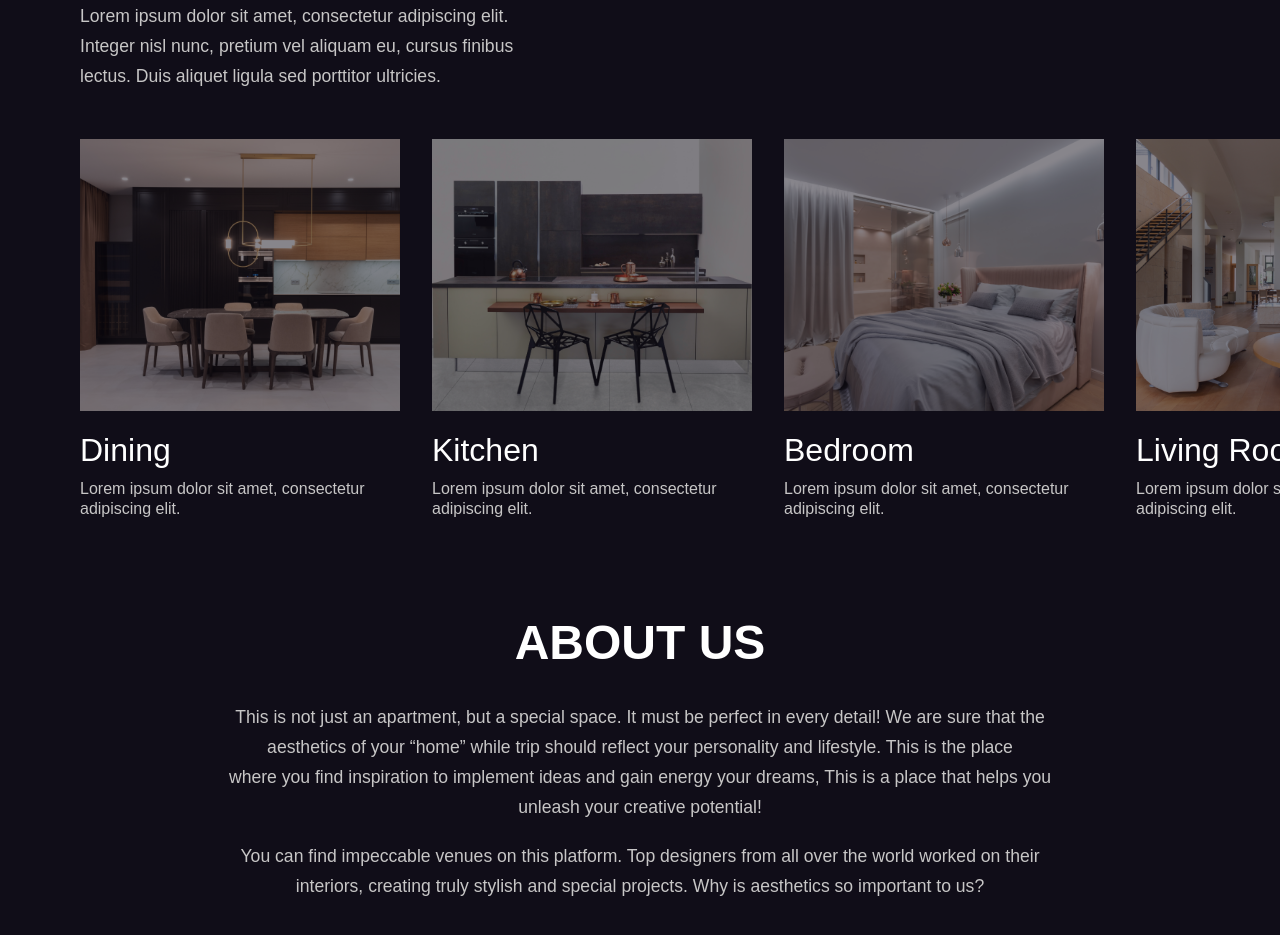
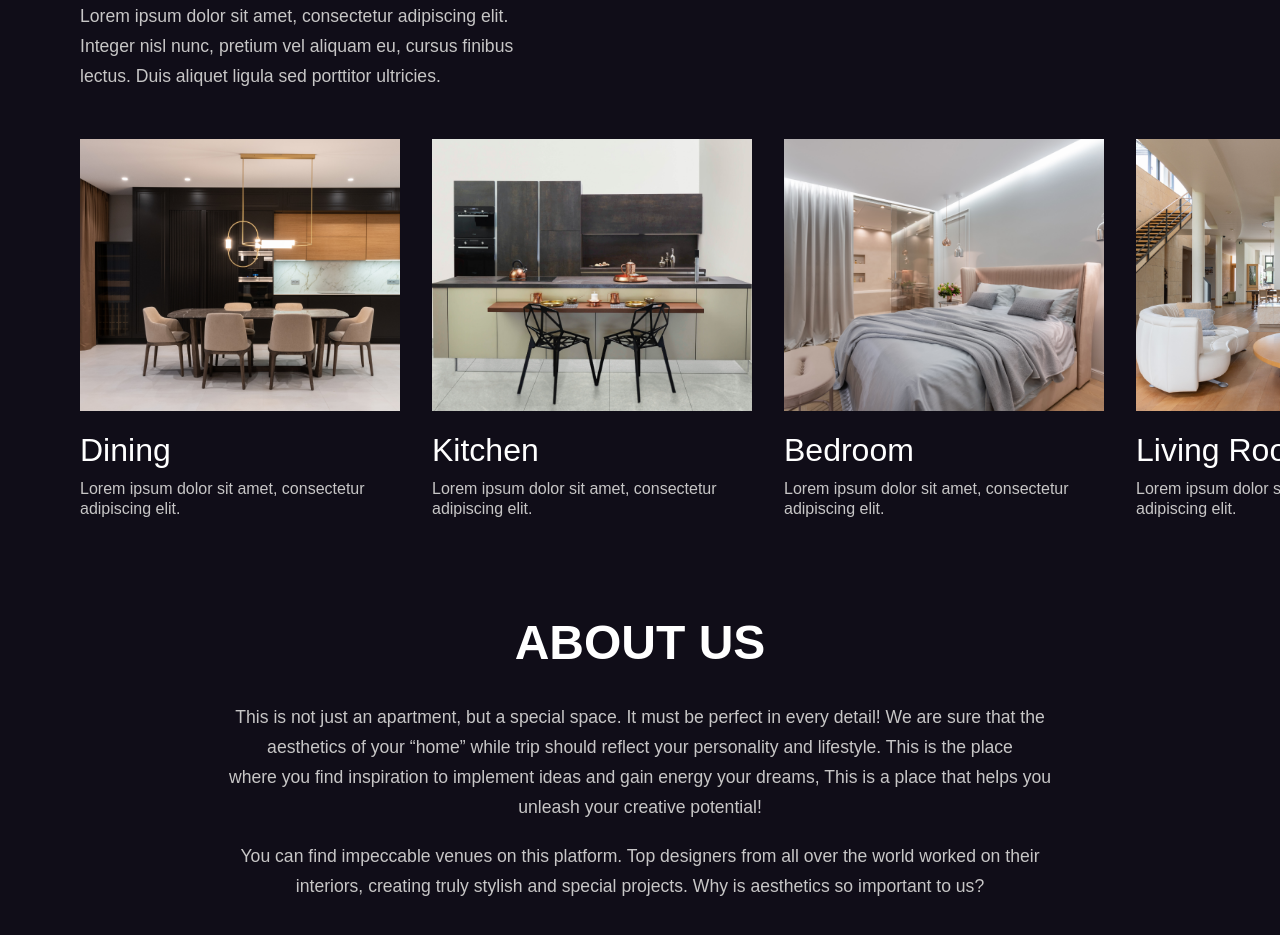
Before and after one commit to wizzy-design/luxehaven, a React (Vite) app: page / in a window 1280 px wide. Shown: the part 2520-3455 px from the top of the page. Built offline with nearby package versions, Linux system fonts and the light colour scheme; a web font is replaced by a local one.

Commit message:
Failed attempt to make Project section fade In

```diff
--- a/package.json
+++ b/package.json
@@ -10,10 +10,11 @@
     "preview": "vite preview"
   },
   "dependencies": {
-    "framer-motion": "^10.12.16",
+    "framer-motion": "^10.12.17",
     "i": "^0.3.7",
     "react": "^18.2.0",
     "react-dom": "^18.2.0",
+    "react-intersection-observer": "^9.5.1",
     "styled-components": "^6.0.0-rc.3"
   },
   "devDependencies": {
--- a/src/components/HomeComponents/ProImg.jsx
+++ b/src/components/HomeComponents/ProImg.jsx
@@ -1,34 +1,17 @@
 /* eslint-disable react/prop-types */
 import styled from "styled-components";
-import { useState, useEffect, useRef } from "react";
+import { motion } from "framer-motion";
 
 const ProImg = ({ img, title, body }) => {
-  const [isVisible, setIsVisible] = useState(false);
-  const imageRef = useRef(null);
-
-  useEffect(() => {
-    const handleScroll = () => {
-      const element = imageRef.current;
-      const elementRect = element.getBoundingClientRect();
-      const isInView =
-        elementRect.left < window.innerWidth && elementRect.right >= 0;
-
-      setIsVisible(isInView);
-    };
-
-    // handleScroll(); // Initial check on component mount
-
-    window.addEventListener("scroll", handleScroll);
-    return () => {
-      window.removeEventListener("scroll", handleScroll);
-    };
-  }, []);
-
   return (
-    <Parent isVisible={isVisible}>
-      <div className="image">
-        <img src={img} alt="Images" />
-      </div>
+    <Parent>
+      <motion.div
+        className="image"
+        whileHover={{ scale: 1.05 }}
+        whileTap={{ scale: 0.95 }}
+      >
+        <motion.img src={img} alt="Images" />
+      </motion.div>
       <div className="desc">
         <h2>{title}</h2>
         <p>{body}</p>
@@ -38,15 +21,13 @@ const ProImg = ({ img, title, body }) => {
 };
 
 // Styled Components
-const Parent = styled.div`
+const Parent = styled(motion.div)`
   .image {
     img {
       width: 20rem;
       height: 17rem;
       object-fit: cover;
     }
-    opacity: ${(props) => (props.isVisible ? 1 : 0.5)};
-    transition: opacity 0.5s ease;
   }
 
   .desc {
```
Also changed, not shown: src/components/HomeComponents/Projects.jsx (+0 -19 lines), 1 other file (tests, documents, lock files or other folders).
